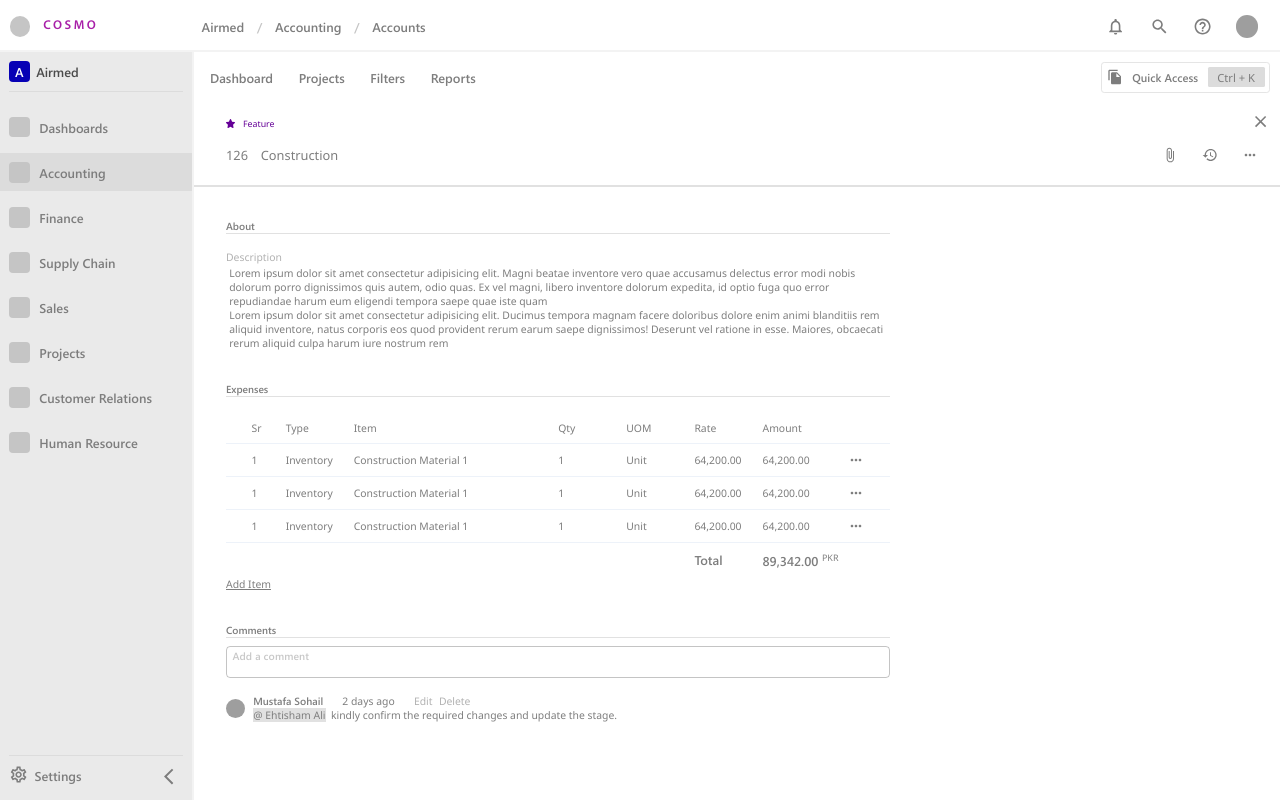
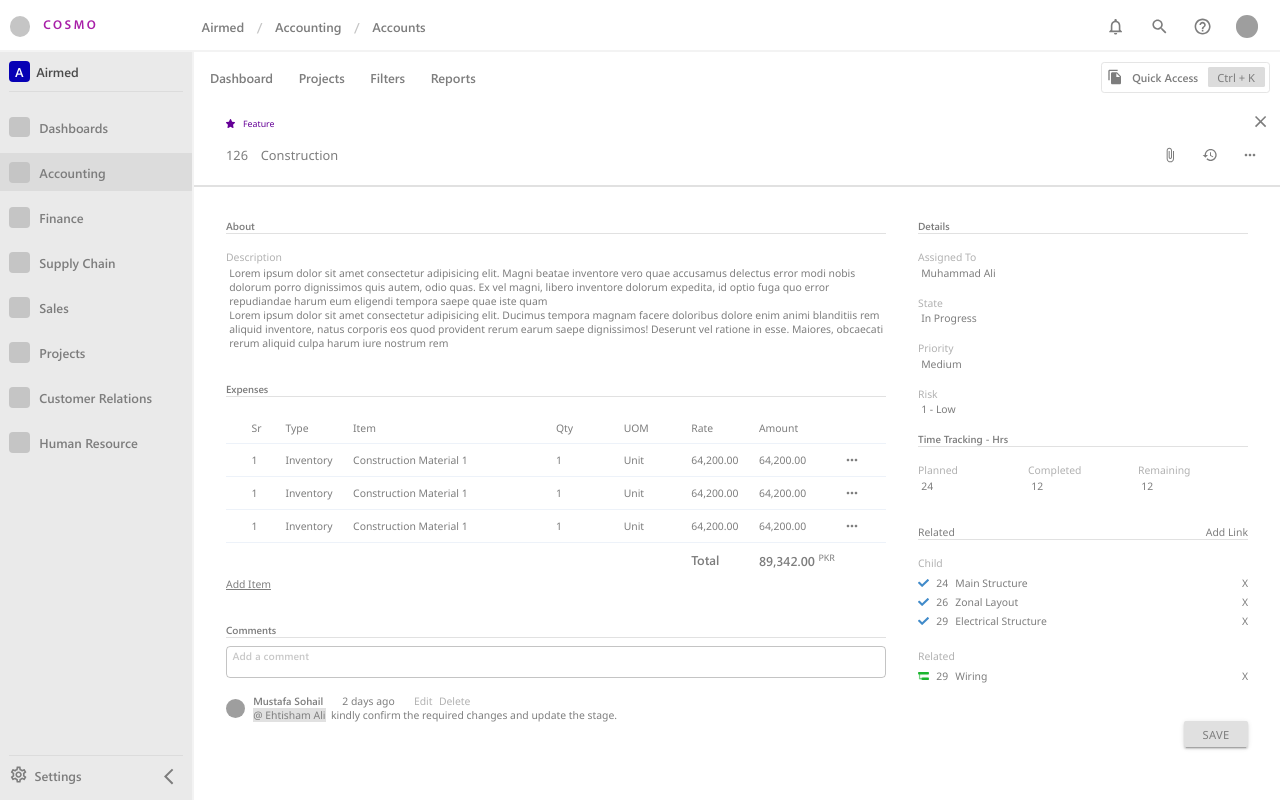
Before and after one commit to Maheerali-pk/cosmo, a React (Create React App) app: page / in a window 1280 px wide. Built offline with nearby package versions, Linux system fonts and the light colour scheme; grey boxes are pictures that could not be loaded; a small style sheet from the web is missing.

Commit message:
The right content of construction page is done

```diff
--- a/src/App.tsx
+++ b/src/App.tsx
@@ -54,6 +54,14 @@ const theme = createTheme({
             color: colors.grayText,
          },
       },
+      MuiButton: {
+         root: {
+            borderRadius: "2px",
+            backgroundColor: colors.graySelection2,
+            color: colors.grayText,
+            padding: `${toRem(4)} ${toRem(16)}`,
+         },
+      },
    },
 });
 
--- a/src/Helpers/utils.tsx
+++ b/src/Helpers/utils.tsx
@@ -1,5 +1,7 @@
 import { SelectOption } from "../Components/CustomSelect";
 import starPurple from "../Assets/Icons/starPurple.svg";
+import tick from "../Assets/Icons/tick.svg";
+import noun from "../Assets/Icons/noun.png";
 export const toRem = (px: number) => px / 16 + "rem";
 
 export const interpolate = (arr: any[], item: any) => arr.flatMap((x) => [x, item]).slice(0, -1);
@@ -39,4 +41,6 @@ export const repeat = (item: any, times: number): any[] =>
 
 export const allIcons = {
    starPurple,
+   tick,
+   noun,
 };
--- a/src/Pages/Construction/Content.tsx
+++ b/src/Pages/Construction/Content.tsx
@@ -5,7 +5,7 @@ import RightContent from "./RightContent";
 
 const Content: React.FC = () => {
    return (
-      <Grid padding="2.5rem" columns="65% 35%">
+      <Grid padding="2.5rem" gap="2.5rem" columns="2fr 1fr">
          <LeftContent></LeftContent>
          <RightContent></RightContent>
       </Grid>
--- a/src/Pages/Construction/RightContent.tsx
+++ b/src/Pages/Construction/RightContent.tsx
@@ -1,5 +1,95 @@
+import { Button } from "@material-ui/core";
+import { allIcons } from "../../Helpers/utils";
+import Flexbox from "../../StyledComponents/Flexbox";
+import Grid from "../../StyledComponents/Grid";
+import Paragraph from "../../StyledComponents/Paragraph";
+import Text from "../../StyledComponents/Text";
+import UnderlinedHeading from "../../StyledComponents/UnderlinedHeading";
+
+interface ListItemProps {
+   icon: string;
+   number: number;
+   text: string;
+}
+
+const ListItem: React.FC<ListItemProps> = ({ icon, number, text }) => {
+   return (
+      <Flexbox justify="space-between" fullWidth mb={6}>
+         <Flexbox gap={9}>
+            <img src={icon}></img>
+            <Text size={13}>{number}</Text>
+            <Text size={13}>{text}</Text>
+         </Flexbox>
+         <Text size={13}>X</Text>
+      </Flexbox>
+   );
+};
+const childItems: ListItemProps[] = [
+   { icon: allIcons.tick, number: 24, text: "Main Structure" },
+   { icon: allIcons.tick, number: 26, text: "Zonal Layout" },
+   { icon: allIcons.tick, number: 29, text: "Electrical Structure" },
+];
+
+const relatedItems: ListItemProps[] = [{ icon: allIcons.noun, number: 29, text: "Wiring" }];
+
 const RightContent: React.FC = () => {
-   return <></>;
+   return (
+      <Flexbox column fullWidth>
+         <UnderlinedHeading>Details</UnderlinedHeading>
+         <Paragraph mb={20}>
+            <Text>Assigned To</Text>
+            <Text>Muhammad Ali</Text>
+         </Paragraph>
+         <Paragraph mb={20}>
+            <Text>State</Text>
+            <Text>In Progress</Text>
+         </Paragraph>
+         <Paragraph mb={20}>
+            <Text>Priority</Text>
+            <Text>Medium</Text>
+         </Paragraph>
+         <Paragraph mb={20}>
+            <Text>Risk</Text>
+            <Text>1 - Low</Text>
+         </Paragraph>
+         <UnderlinedHeading>Time Tracking - Hrs</UnderlinedHeading>
+         <Grid mb={40} noOfColumns={3} fullWidth minHeight>
+            <Paragraph>
+               <Text>Planned</Text>
+               <Text>24</Text>
+            </Paragraph>
+            <Paragraph>
+               <Text>Completed</Text>
+               <Text>12</Text>
+            </Paragraph>
+            <Paragraph>
+               <Text>Remaining</Text>
+               <Text>12</Text>
+            </Paragraph>
+         </Grid>
+         <UnderlinedHeading justify="space-between" fullWidth>
+            <Text size={13}>Related</Text>
+            <Text size={13}>Add Link</Text>
+         </UnderlinedHeading>
+         <Text size={13} color="graySubHeading" mb={8}>
+            Child
+         </Text>
+         <Flexbox column mb={20} fullWidth>
+            {childItems.map((x) => (
+               <ListItem {...x}></ListItem>
+            ))}
+         </Flexbox>
+         <Text size={13} color="graySubHeading" mb={8}>
+            Related
+         </Text>
+         {relatedItems.map((x) => (
+            <ListItem {...x}></ListItem>
+         ))}
+         <Flexbox justify="end" fullWidth mt={42}>
+            <Button variant="contained">Save</Button>
+         </Flexbox>
+      </Flexbox>
+   );
 };
 
 export default RightContent;
--- a/src/StyledComponents/Grid.tsx
+++ b/src/StyledComponents/Grid.tsx
@@ -11,6 +11,11 @@ interface GridProps {
    pt?: number;
    pl?: number;
    pr?: number;
+   mb?: number;
+   mt?: number;
+   ml?: number;
+   mr?: number;
+   minHeight?: boolean;
 }
 
 export const grid = (p: GridProps) => css`
@@ -18,7 +23,7 @@ export const grid = (p: GridProps) => css`
    gap: ${p.gap || ""};
    grid-template-columns: ${p.noOfColumns && `repeat(${p.noOfColumns}, 1fr)`};
    ${p.columns && `grid-template-columns: ${p.columns}`};
-   height: 100%;
+   ${!p.minHeight && `height: 100%`};
    ${p.fullWidth && `width: 100%`};
    ${p.padding && `padding: ${p.padding}`};
 
@@ -26,6 +31,11 @@ export const grid = (p: GridProps) => css`
    ${p.pt && `padding-top: ${toRem(p.pt)}`}
    ${p.pl && `padding-left: ${toRem(p.pl)}`}
    ${p.pr && `padding-right: ${toRem(p.pr)}`}
+
+   ${p.mb && `margin-bottom: ${toRem(p.mb)}`}
+   ${p.mt && `margin-top: ${toRem(p.mt)}`}
+   ${p.ml && `margin-left: ${toRem(p.ml)}`}
+   ${p.mr && `margin-right: ${toRem(p.mr)}`}
 `;
 
 export default styled.div<GridProps>`
```
Also changed, not shown: src/Assets/Icons/noun.png (added), src/Assets/Icons/tick.svg (added).
